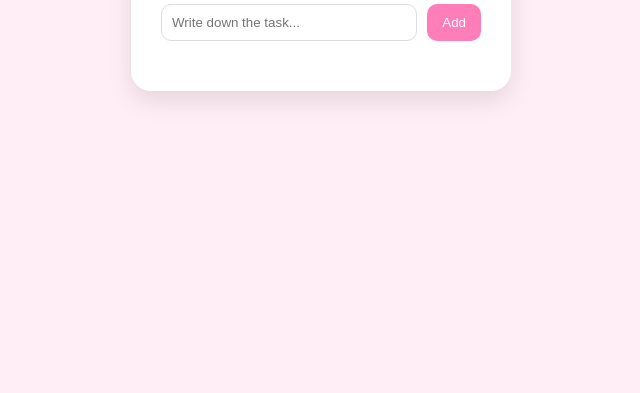
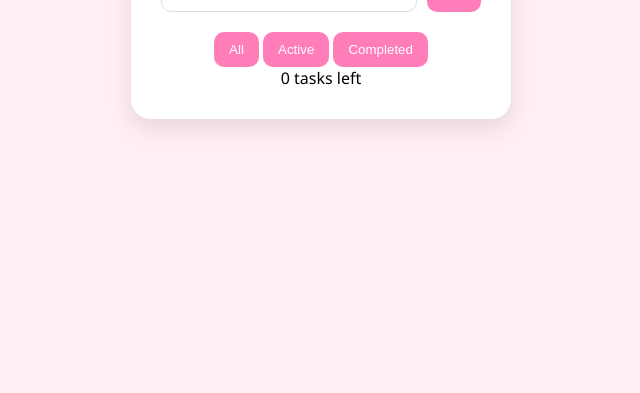
Before and after one commit to samanta-rukmane/cute-todo, a plain HTML site: page index.html in a window 1280 px wide. Shown: the part 407-800 px from the top of the page, without its empty margins (319-959 px from the left). Drawn offline with Linux system fonts and the light colour scheme.

```diff
--- a/index.html
+++ b/index.html
@@ -16,9 +16,17 @@
             <button id="addBtn"> Add </button>    <!-- Button to add task -->
         </div>
 
+        <div class="filters">
+            <button data-filter="all" class="active"> All </button>
+            <button data-filter="active"> Active </button>
+            <button data-filter="completed"> Completed </button>
+        </div>
+
+        <div class="task-counter"> 0 tasks left </div>
+
         <ul id="taskList"></ul>    <!-- Unordered list for tasks -->
     </div>
 
-    <script src="script.js"></script>    <!-- Link to JavaScript -->
+    <script type="module" src="js/index.js"></script>    <!-- Link to JavaScript -->
 </body>
 </html>
```
